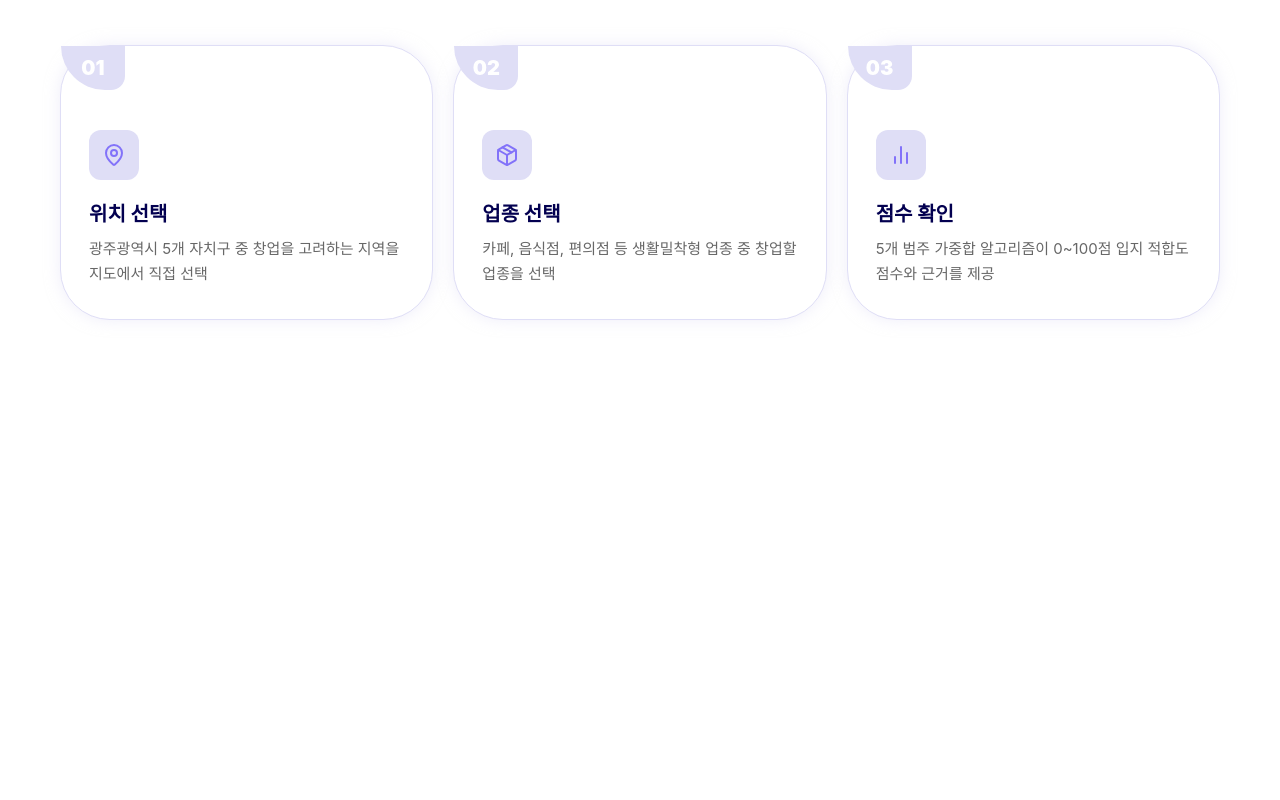
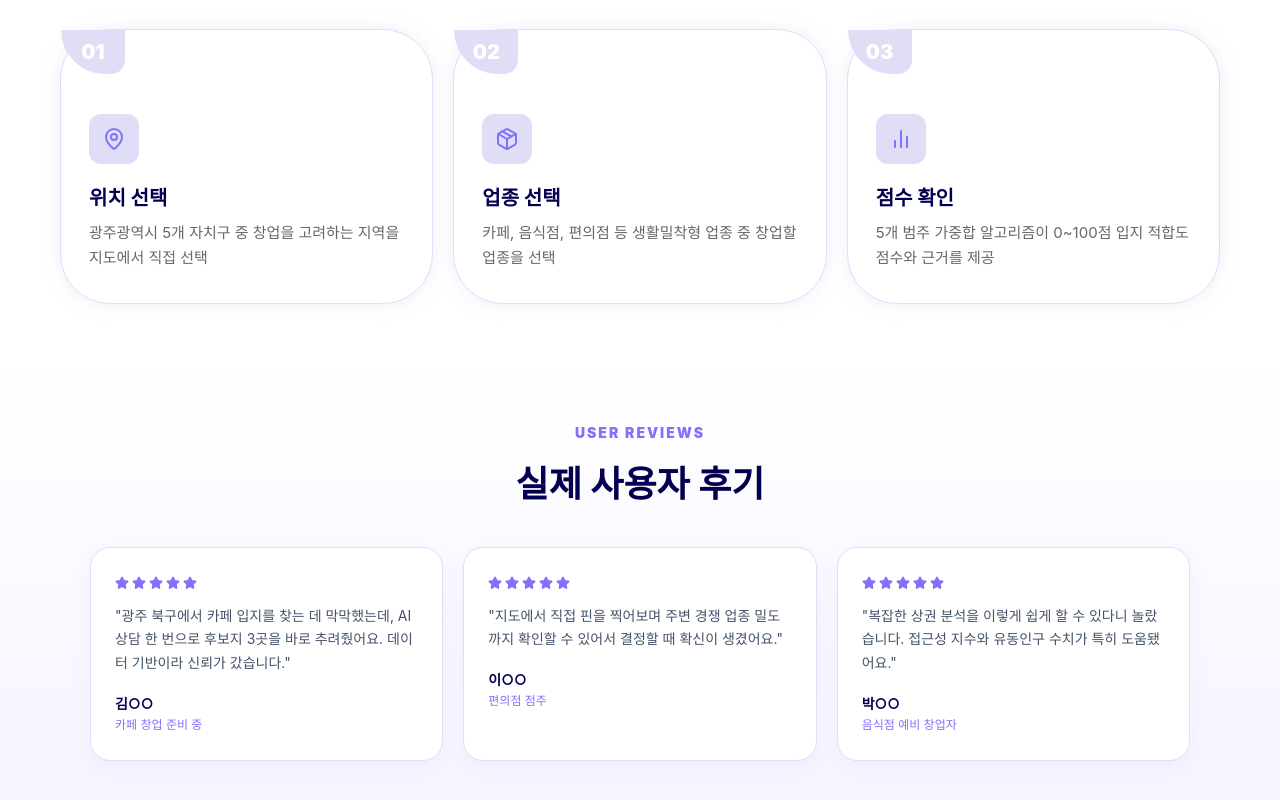
Before and after one commit to nanjinhan/bizspot-ai-design, a React (Vite) app in the folder frontend/: page / in a window 1280 px wide. Shown: the part 952-1752 px from the top of the page. Before the commit the page ends 1344 px from the top, so only its background shows below. Built offline with nearby package versions, Linux system fonts and the light colour scheme; no server answers.

Commit message:
feat: hero entrance animation, reviews section, fix card spacing
Co-Authored-By: Claude Sonnet 4.6 <noreply@anthropic.com>

```diff
--- a/frontend/src/pages/HomePage.jsx
+++ b/frontend/src/pages/HomePage.jsx
@@ -1,4 +1,4 @@
-import { MapPin, Package, BarChart2 } from 'lucide-react'
+import { MapPin, Package, BarChart2, Star } from 'lucide-react'
 import { useEffect, useRef, useState } from 'react'
 
 function useScrollReveal() {
@@ -32,28 +32,40 @@ function ScrollProgress() {
   return <div className="scroll-progress-bar" style={{ width: `${progress}%` }} />
 }
 
+const REVIEWS = [
+  { name: '김○○', role: '카페 창업 준비 중', text: '광주 북구에서 카페 입지를 찾는 데 막막했는데, AI 상담 한 번으로 후보지 3곳을 바로 추려줬어요. 데이터 기반이라 신뢰가 갔습니다.' },
+  { name: '이○○', role: '편의점 점주', text: '지도에서 직접 핀을 찍어보며 주변 경쟁 업종 밀도까지 확인할 수 있어서 결정할 때 확신이 생겼어요.' },
+  { name: '박○○', role: '음식점 예비 창업자', text: '복잡한 상권 분석을 이렇게 쉽게 할 수 있다니 놀랐습니다. 접근성 지수와 유동인구 수치가 특히 도움됐어요.' },
+]
+
 export default function HomePage() {
+  const [heroVisible, setHeroVisible] = useState(false)
   const [kickerRef, kickerVisible] = useScrollReveal()
   const [titleRef, titleVisible] = useScrollReveal()
   const [card1Ref, card1Visible] = useScrollReveal()
   const [card2Ref, card2Visible] = useScrollReveal()
   const [card3Ref, card3Visible] = useScrollReveal()
+  const [reviewTitleRef, reviewTitleVisible] = useScrollReveal()
+  const [review1Ref, review1Visible] = useScrollReveal()
+  const [review2Ref, review2Visible] = useScrollReveal()
+  const [review3Ref, review3Visible] = useScrollReveal()
+
+  useEffect(() => {
+    const t = setTimeout(() => setHeroVisible(true), 80)
+    return () => clearTimeout(t)
+  }, [])
 
   return (
     <div className="home-page">
       <ScrollProgress />
 
       <section className="home-hero">
-        <div className="hero-inner">
+        <div className={`hero-inner hero-entrance${heroVisible ? ' hero-entrance--in' : ''}`}>
           <h1>BizSpot AI</h1>
           <p className="hero-subtitle">| 감이 아닌 데이터로 소상공인 창업 입지를 분석합니다 |</p>
           <div className="hero-actions" style={{ marginTop: '42px' }}>
-            <a className="hero-link primary" href="/map">
-              지도에서 시작하기
-            </a>
-            <a className="hero-link secondary" href="/map">
-              AI 상담하기
-            </a>
+            <a className="hero-link primary" href="/map">지도에서 시작하기</a>
+            <a className="hero-link secondary" href="/map">AI 상담하기</a>
           </div>
         </div>
       </section>
@@ -82,6 +94,28 @@ export default function HomePage() {
           </article>
         </div>
       </section>
+
+      <section className="review-section">
+        <p ref={reviewTitleRef} className={`section-kicker reveal${reviewTitleVisible ? ' revealed' : ''}`}>USER REVIEWS</p>
+        <h2 className={`reveal${reviewTitleVisible ? ' revealed' : ''}`}>실제 사용자 후기</h2>
+        <div className="review-grid">
+          <div ref={review1Ref} className={`review-card reveal reveal-delay-1${review1Visible ? ' revealed' : ''}`}>
+            <div className="review-stars">{[...Array(5)].map((_, i) => <Star key={i} size={14} fill="#8272f9" color="#8272f9" />)}</div>
+            <p>"{REVIEWS[0].text}"</p>
+            <div className="review-author"><strong>{REVIEWS[0].name}</strong><span>{REVIEWS[0].role}</span></div>
+          </div>
+          <div ref={review2Ref} className={`review-card reveal reveal-delay-2${review2Visible ? ' revealed' : ''}`}>
+            <div className="review-stars">{[...Array(5)].map((_, i) => <Star key={i} size={14} fill="#8272f9" color="#8272f9" />)}</div>
+            <p>"{REVIEWS[1].text}"</p>
+            <div className="review-author"><strong>{REVIEWS[1].name}</strong><span>{REVIEWS[1].role}</span></div>
+          </div>
+          <div ref={review3Ref} className={`review-card reveal reveal-delay-3${review3Visible ? ' revealed' : ''}`}>
+            <div className="review-stars">{[...Array(5)].map((_, i) => <Star key={i} size={14} fill="#8272f9" color="#8272f9" />)}</div>
+            <p>"{REVIEWS[2].text}"</p>
+            <div className="review-author"><strong>{REVIEWS[2].name}</strong><span>{REVIEWS[2].role}</span></div>
+          </div>
+        </div>
+      </section>
     </div>
   )
 }
--- a/frontend/src/styles.css
+++ b/frontend/src/styles.css
@@ -122,6 +122,75 @@ a {
 /* ─── HOME PAGE ───────────────────────────────────────────── */
 .home-page {
   background: #ffffff;
+}
+
+.hero-entrance {
+  opacity: 0;
+  transform: translateY(28px);
+  transition: opacity 0.8s ease, transform 0.8s ease;
+}
+.hero-entrance--in {
+  opacity: 1;
+  transform: translateY(0);
+}
+
+/* ─── REVIEWS ──────────────────────────────────────────────── */
+.review-section {
+  padding: 60px 20px 80px;
+  text-align: center;
+  background: linear-gradient(0deg, #f5f3ff 0%, #ffffff 100%);
+}
+
+.review-section h2 {
+  margin: 0 0 40px;
+  font-size: clamp(24px, 3vw, 36px);
+  color: #030050;
+}
+
+.review-grid {
+  display: grid;
+  grid-template-columns: repeat(3, 1fr);
+  gap: 20px;
+  max-width: 1100px;
+  margin: 0 auto;
+}
+
+.review-card {
+  background: #fff;
+  border: 1.5px solid #dfdef6;
+  border-radius: 20px;
+  padding: 28px 24px;
+  text-align: left;
+  box-shadow: 0 4px 20px rgba(130, 114, 249, 0.07);
+}
+
+.review-stars {
+  display: flex;
+  gap: 3px;
+  margin-bottom: 14px;
+}
+
+.review-card p {
+  color: #44536a;
+  font-size: 14px;
+  line-height: 1.7;
+  margin: 0 0 18px;
+}
+
+.review-author {
+  display: flex;
+  flex-direction: column;
+  gap: 2px;
+}
+
+.review-author strong {
+  font-size: 14px;
+  color: #030050;
+}
+
+.review-author span {
+  font-size: 12px;
+  color: #8272f9;
 }
 
 .home-hero {
@@ -261,7 +330,7 @@ a {
 /* ─── HOW IT WORKS ────────────────────────────────────────── */
 .how-section,
 .compare-section {
-  padding: 72px 20px;
+  padding: 56px 20px 60px;
   text-align: center;
 }
 
```
